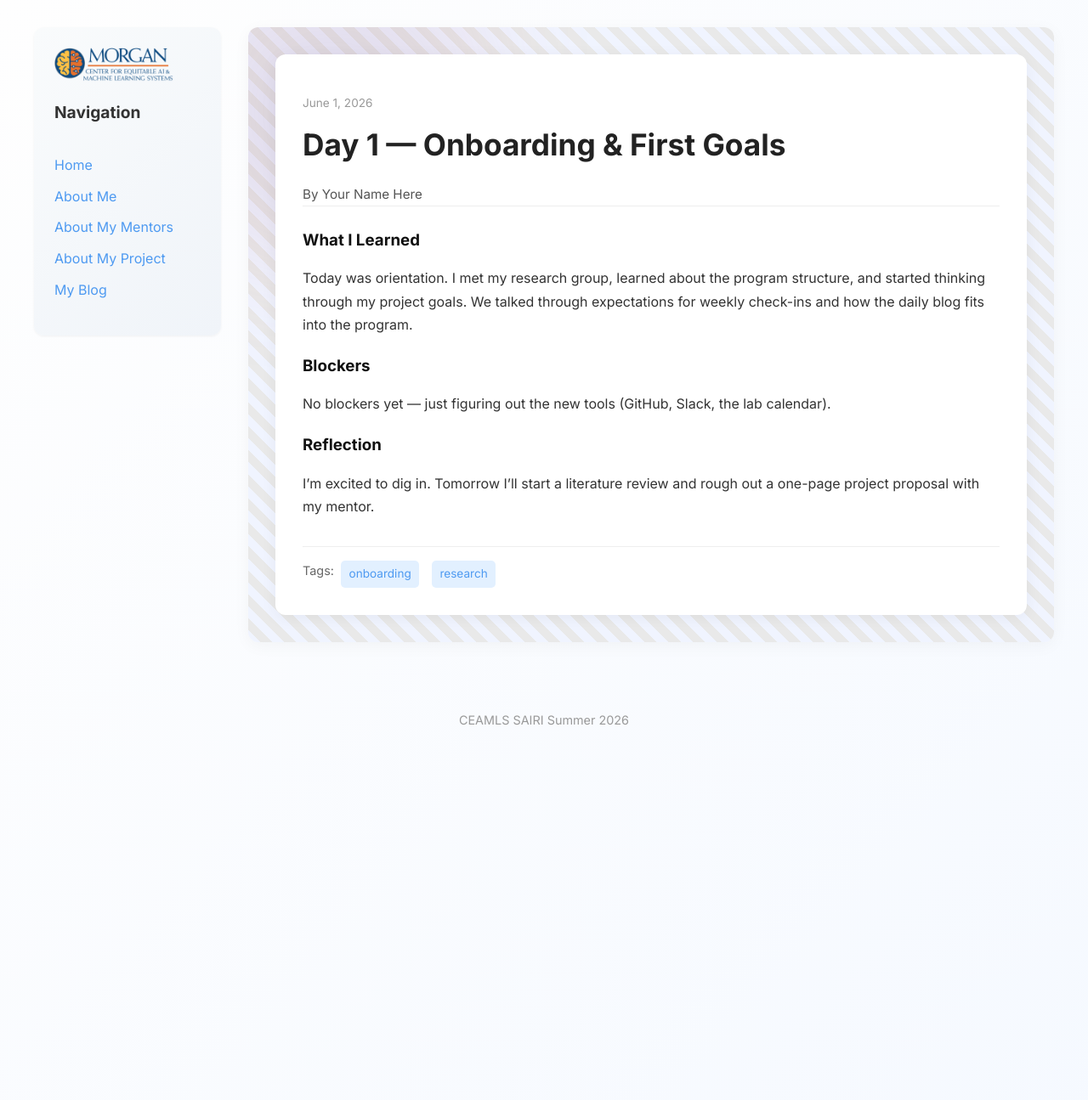
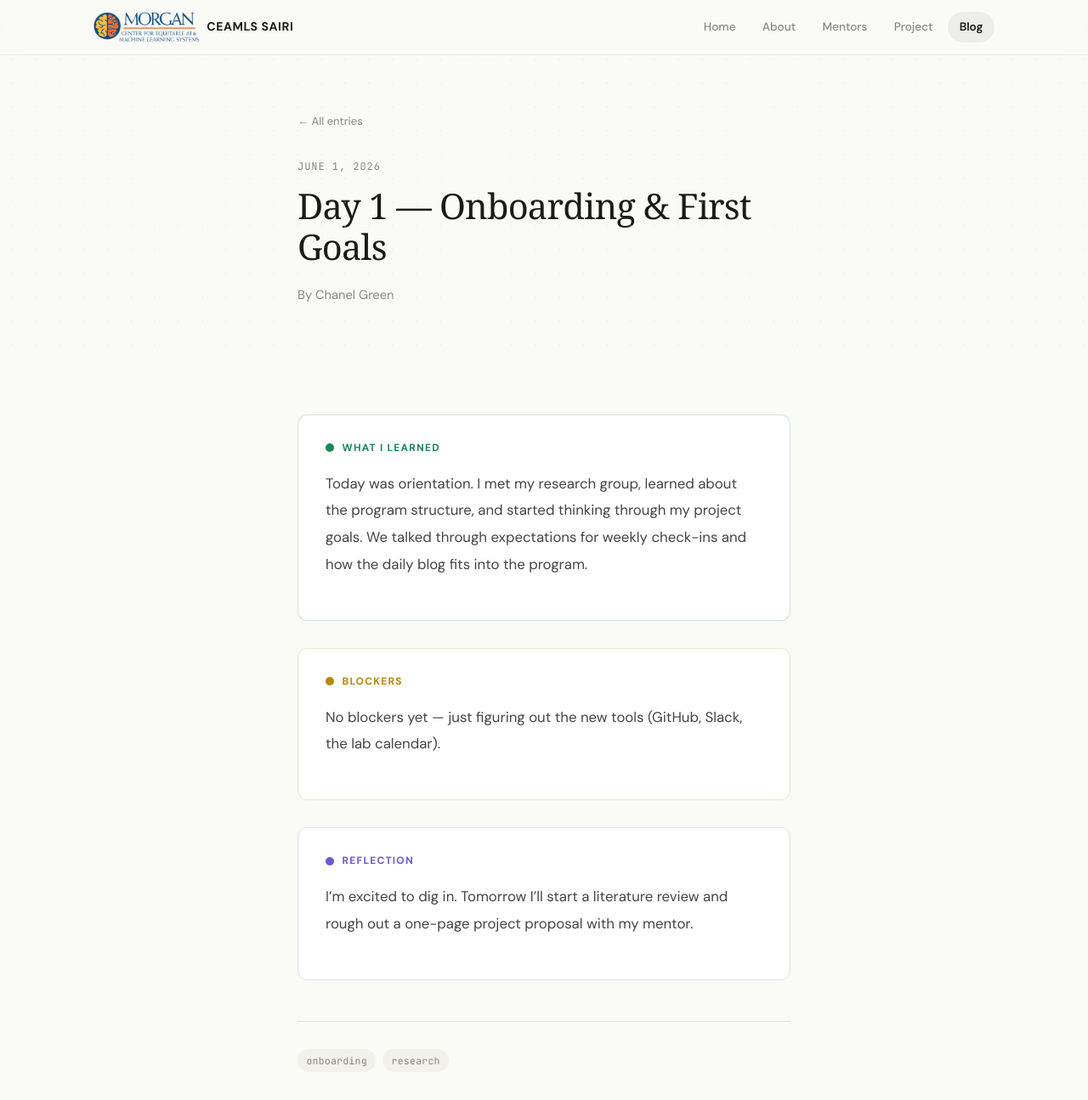
Before and after one commit to ChanelGreen/chanelgreenceamls26.github.io, a Jekyll site: the page built from _posts/2026-06-01-day-1.md, in a window 1280 px wide and 1400 px high. Shown: the top 1295 px of the window at 85% size. Built offline with Jekyll 4.4.1, drawn with Linux system fonts in a browser that asks for light colours; some web fonts are replaced.

Commit message:
Update site configuration with personal details

```diff
--- a/_config.yml
+++ b/_config.yml
@@ -4,11 +4,11 @@
 # =====================================================
 
 # ----- Identity (shown in SEO + browser tab) -----
-title: Your Name Here                              # <- your name
-author: Your Name Here                             # <- your name (shown as post byline)
+title: CHanel Green                              # <- your name
+author: Chanel Green                           # <- your name (shown as post byline)
 description: My CEAMLS SAIRI Summer Research Site  # <- short site tagline
-email:                                             # <- (optional) contact email for SEO
-url: https://your-username.github.io               # <- your final site URL (canonical SEO links)
+email: ConditionMinds@gmail.com                                            # <- (optional) contact email for SEO
+url: https://chanelgreenceamls26.github.io               # <- your final site URL (canonical SEO links)
 lang: en-US
 
 # ----- Branding (program-wide; rarely changes) -----
@@ -24,7 +24,7 @@ logo_on_dark:  /assets/images/logo-on-dark.png
 # ----- Theme selection -----
 # Choose one of: minimal | premium | fresh | signal
 # See README.md for screenshots of each theme.
-theme_name: minimal
+theme_name: premium
 
 # ----- Site behavior -----
 show_downloads: false
```
